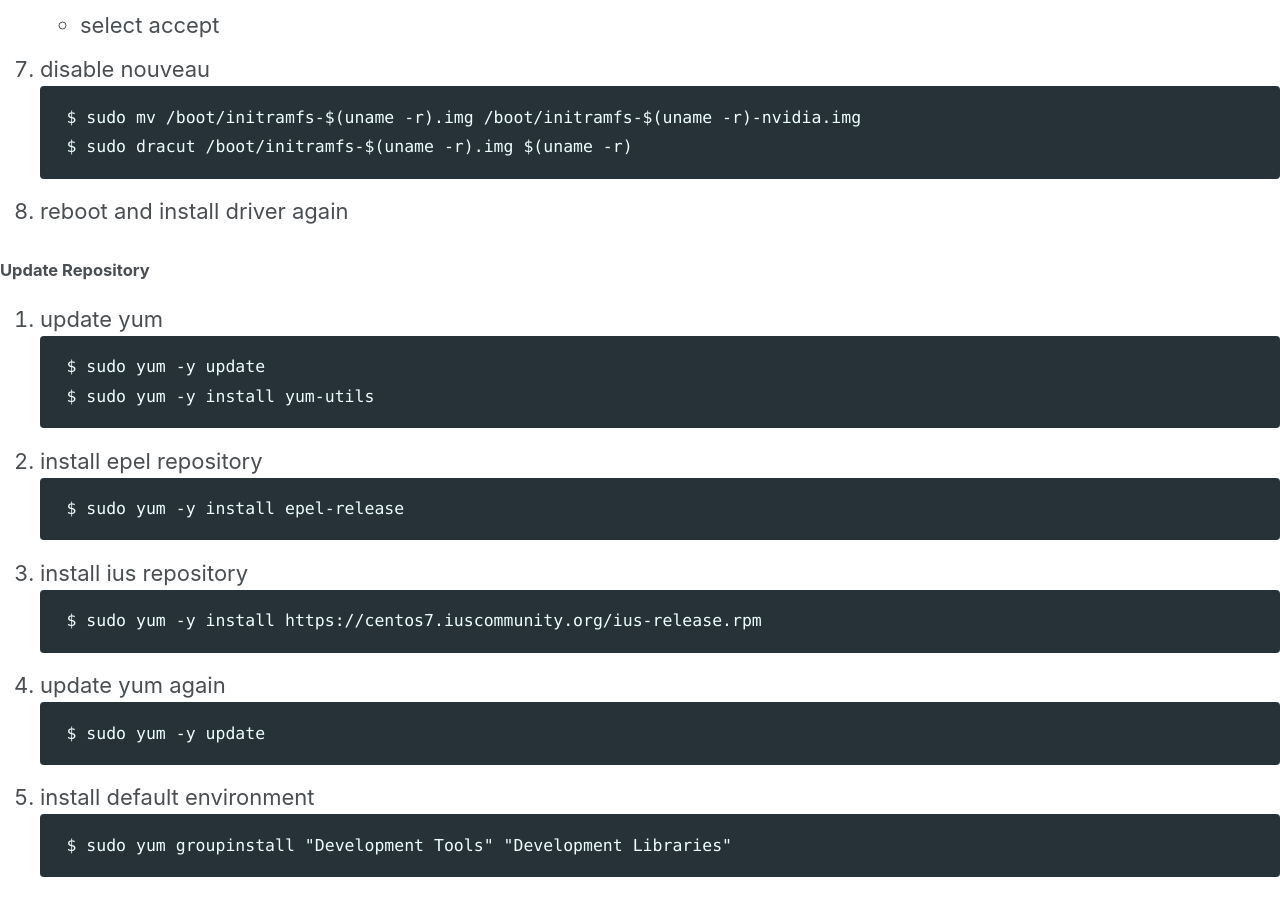
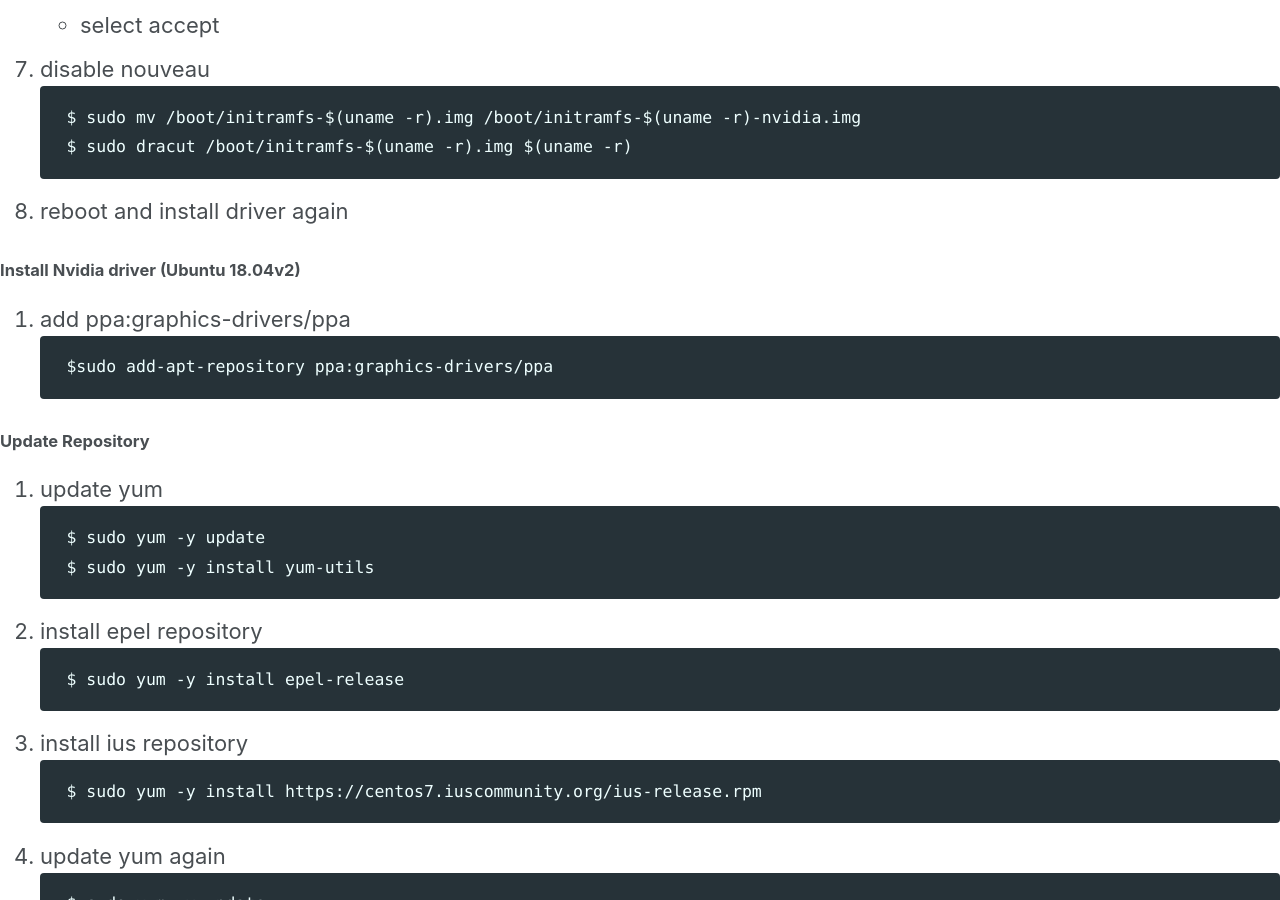
Before and after one commit to sglee-net/sglee-net.github.io, a Jekyll site: the page built from development_environment/dev_environment.md, in a window 1280 px wide and 900 px high, scrolled down 765 px. Built offline with Jekyll 4.4.1, drawn with Linux system fonts in a browser that asks for light colours; cached includes are drawn as plain includes; nearby versions of some CDN libraries; our own code applies the rules of GitHub Pages for plain Markdown files.

Commit message:
Update dev_environment.md

````diff
--- a/development_environment/dev_environment.md
+++ b/development_environment/dev_environment.md
@@ -26,6 +26,12 @@
     $ sudo dracut /boot/initramfs-$(uname -r).img $(uname -r)
     ```
 7. reboot and install driver again
+
+#### Install Nvidia driver (Ubuntu 18.04v2)
+1. add ppa:graphics-drivers/ppa
+    ```
+    $sudo add-apt-repository ppa:graphics-drivers/ppa
+    ```
 
 #### Update Repository
 1. update yum
````
